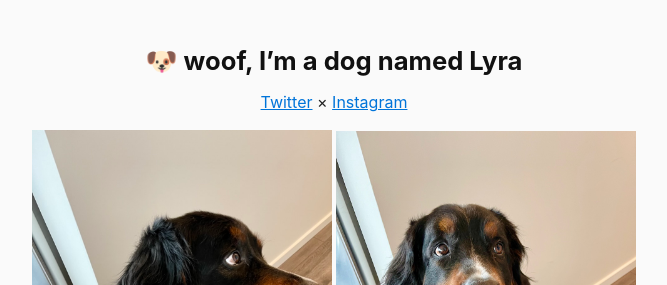
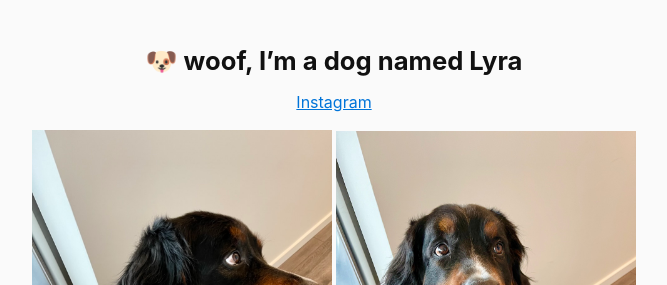
Before and after one commit to benjaminchait/lyra-dog, a Jekyll site: the page built from index.md, in a window 1280 px wide. Shown: the top 285 px of the page, without its empty margins (306-973 px from the left). Built offline with Jekyll 4.4.1, drawn with Linux system fonts in a browser that asks for light colours.

Commit message:
remove twitter

```diff
--- a/index.md
+++ b/index.md
@@ -6,7 +6,7 @@ sitemap: false
 ---
 <center>
 <h1>🐶 woof, I’m a dog named Lyra</h1>
-<p><a href="https://twitter.com/lyraberner">Twitter</a> × <a href="https://instagram.com/lyraberner">Instagram</a></p>
+<p><a href="https://instagram.com/lyraberner">Instagram</a></p>
 <img src="/assets/img/lyra/2590D3D5-41B0-40B5-A31F-B80C1CC913D9.jpeg" alt="Lyra looking to the right" style="max-width:300px;" />
 <img src="/assets/img/lyra/IMG_6250.jpeg" alt="Lyra looking straight at the camera" style="max-width:300px;" />
 <p>photos (and treats!) provided by <a href="https://benjaminchait.net">Benjamin</a></p>
```
